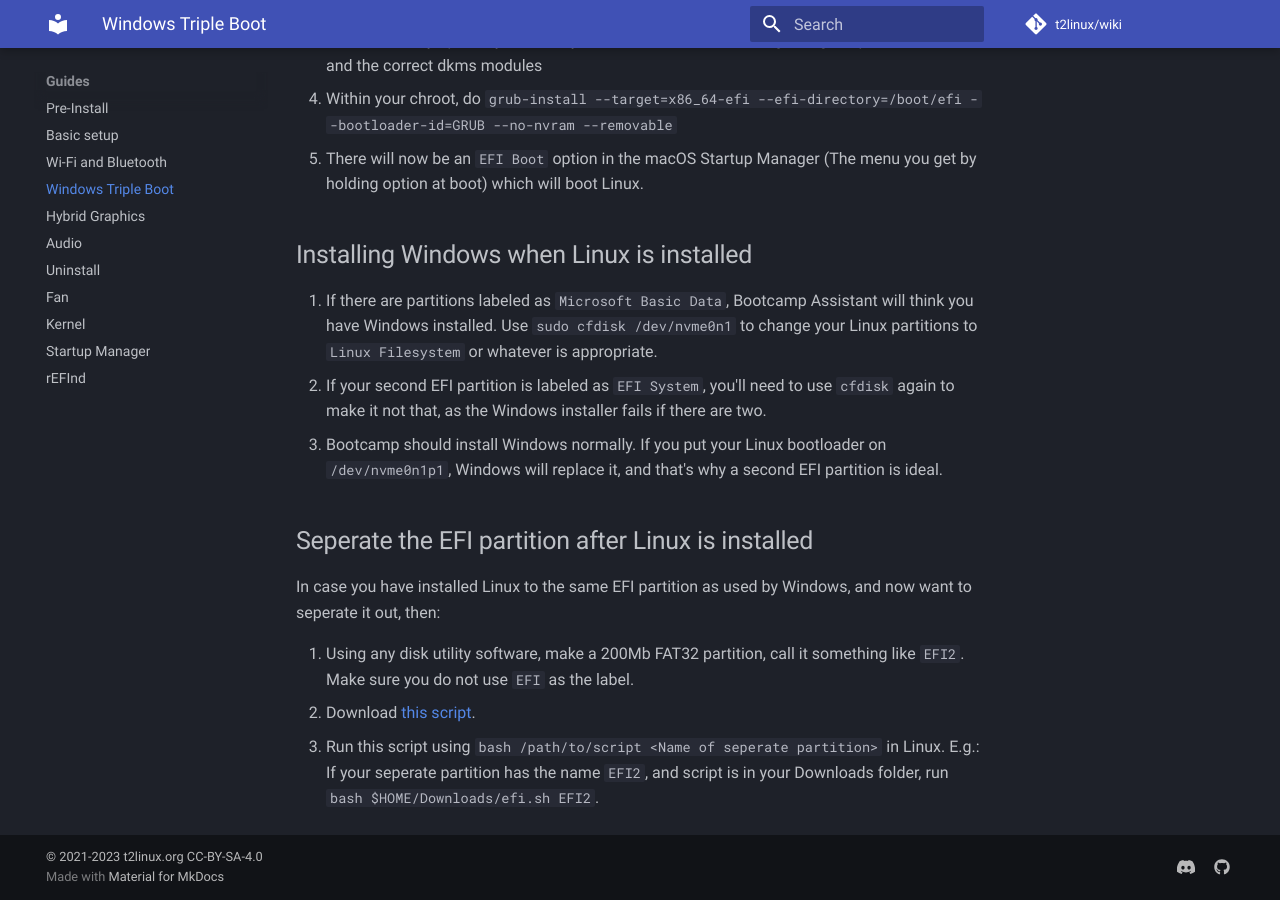
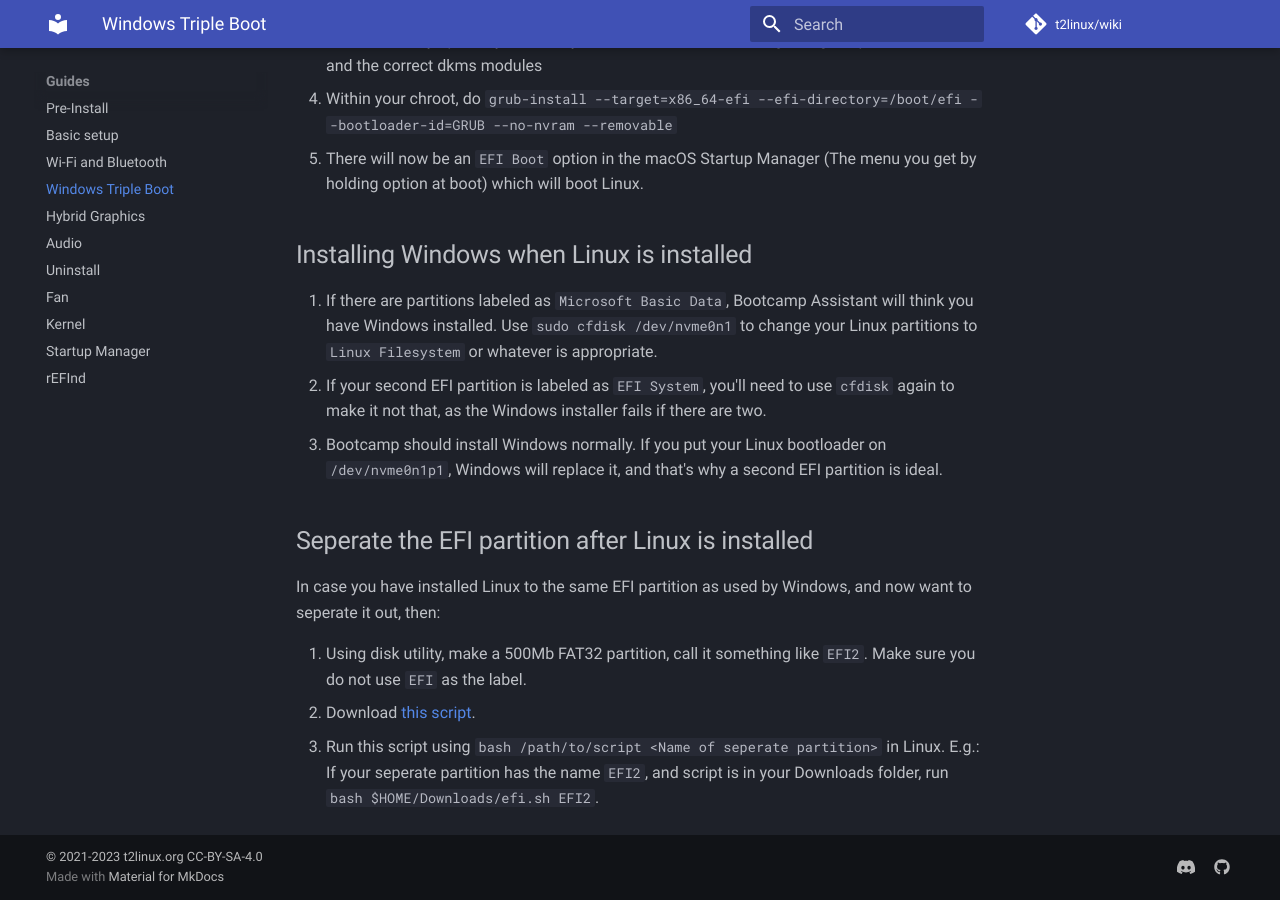
Before and after one commit to t2linux/wiki, an MkDocs documentation site: the page built from docs/guides/windows.md, in a window 1280 px wide and 900 px high, scrolled down 3509 px. Built offline with MkDocs 1.6.1 and Material for MkDocs 9.7.7, drawn with Linux system fonts in a browser that asks for light colours; comment, search, counter and statistics services are not loaded.

Commit message:
Windows: Fix another instance of incorrect EFI partition size

```diff
--- a/docs/guides/windows.md
+++ b/docs/guides/windows.md
@@ -101,6 +101,6 @@ If you are doing it manually:
 
 In case you have installed Linux to the same EFI partition as used by Windows, and now want to seperate it out, then:
 
-1. Using any disk utility software, make a 200Mb FAT32 partition, call it something like `EFI2`. Make sure you do not use `EFI` as the label.
+1. Using disk utility, make a 500Mb FAT32 partition, call it something like `EFI2`. Make sure you do not use `EFI` as the label.
 2. Download [this script](https://wiki.t2linux.org/tools/efi.sh).
 3. Run this script using `bash /path/to/script <Name of seperate partition>` in Linux. E.g.: If your seperate partition has the name `EFI2`, and script is in your Downloads folder, run `bash $HOME/Downloads/efi.sh EFI2`.
```
